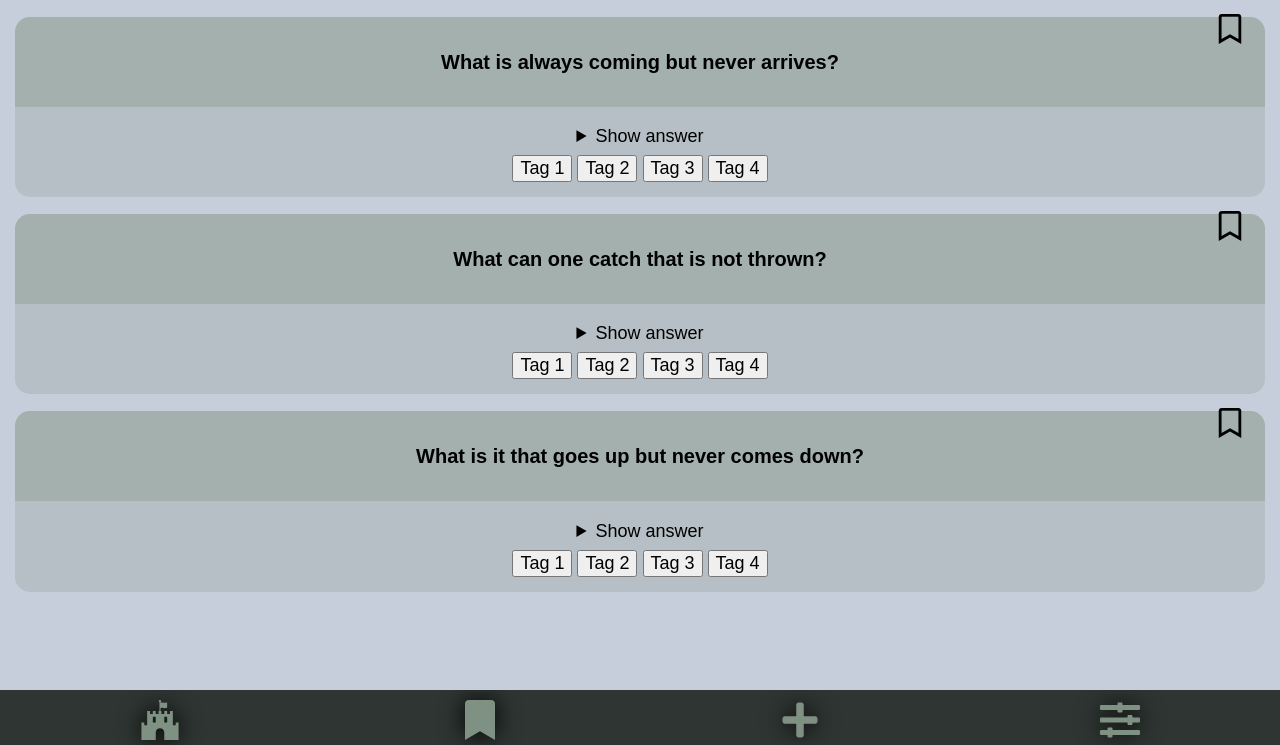
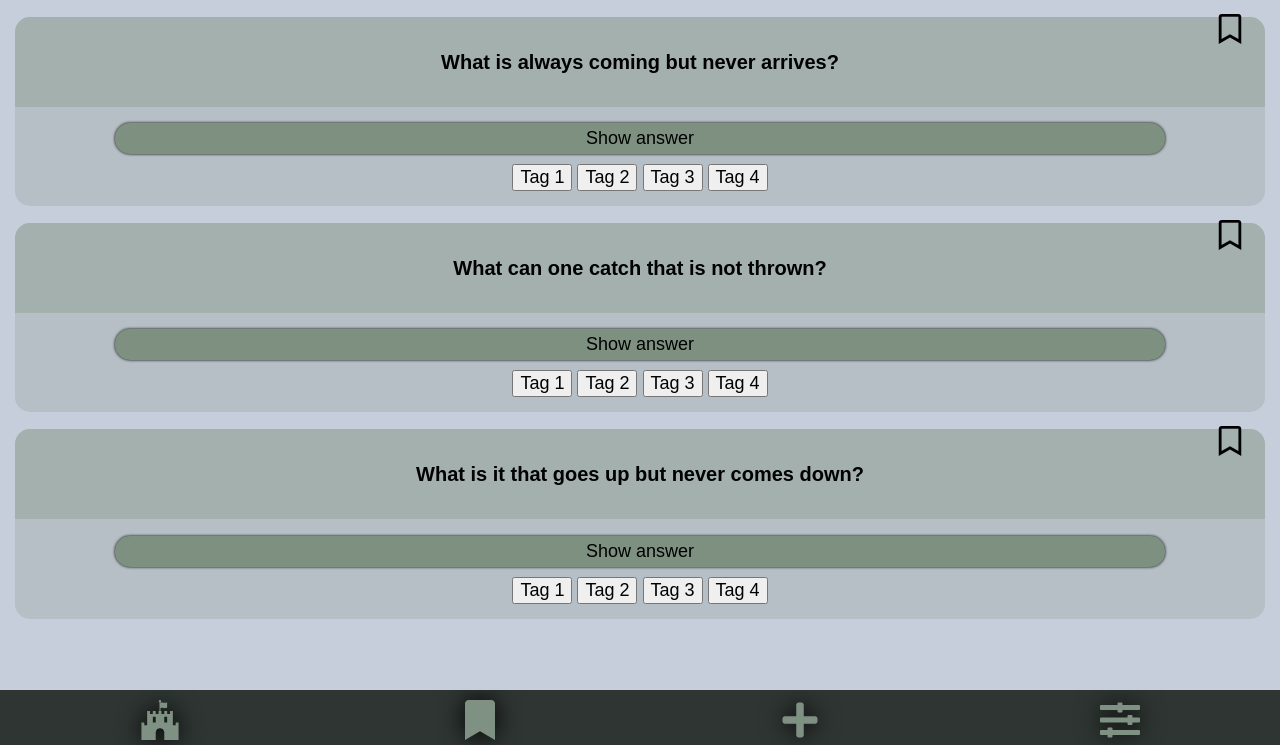
Before and after one commit to luziehtan/quiz-app, a website: page index.html in a window 1280 px wide. Shown: the part 55-800 px from the top of the page. Drawn offline with Linux system fonts and the light colour scheme.

Commit message:
Add quiz-card animation

```diff
--- a/components/quiz-card.css
+++ b/components/quiz-card.css
@@ -23,6 +23,22 @@
   top: -3px;
 }
 
+.quiz-card__summary {
+  list-style: none;
+  background: var(--color-green);
+  margin: 0 100px;
+  padding: 2px 0;
+  border-radius: 15px;
+  filter: drop-shadow(0 0 0.1rem #000);
+  transition: all 0.6s ease-in-out;
+}
+
+.quiz-card__summary:focus {
+  border: 5px dotted var(--color-verylightgreen);
+  filter: rop-shadow(0 0 0.1rem #000);
+  margin: 20px;
+}
+
 .quiz-card__question {
   background: var(--color-lightgreen);
   border-radius: 15px 15px 0 0;
@@ -31,7 +47,21 @@
 }
 
 .quiz-card__answer {
-  margin: 15px;
+  margin: 20px;
+  padding: 20px;
+}
+
+details {
+  transition: height 1s ease-in-out;
+  overflow-y: visible;
+}
+
+details:not([open]) {
+  height: 2em;
+}
+
+details[open] {
+  height: 8em;
 }
 
 .quiz-card__tags {
--- a/index.html
+++ b/index.html
@@ -24,8 +24,8 @@
           <img src="./bookmark_clear.svg" width="30" height="30" alt="" />
         </div>
         <details>
-          <summary>Show answer</summary>
-          <div class="quiz-card__answer">Tomorrow.</div>
+          <summary class="quiz-card__summary">Show answer</summary>
+          <div class="quiz-card__answer details">Tomorrow.</div>
         </details>
         <div class="quiz-card__tags">
           <button>Tag 1</button>
@@ -42,8 +42,8 @@
           <img src="./bookmark_clear.svg" width="30" height="30" alt="" />
         </div>
         <details>
-          <summary>Show answer</summary>
-          <div class="quiz-card__answer">A cold.</div>
+          <summary class="quiz-card__summary">Show answer</summary>
+          <div class="quiz-card__answer details">A cold.</div>
         </details>
         <div class="quiz-card__tags">
           <button>Tag 1</button>
@@ -60,8 +60,8 @@
           <img src="./bookmark_clear.svg" width="30" height="30" alt="" />
         </div>
         <details>
-          <summary>Show answer</summary>
-          <div class="quiz-card__answer">Age.</div>
+          <summary class="quiz-card__summary">Show answer</summary>
+          <div class="quiz-card__answer details">Age.</div>
         </details>
         <div class="quiz-card__tags">
           <button>Tag 1</button>
```
